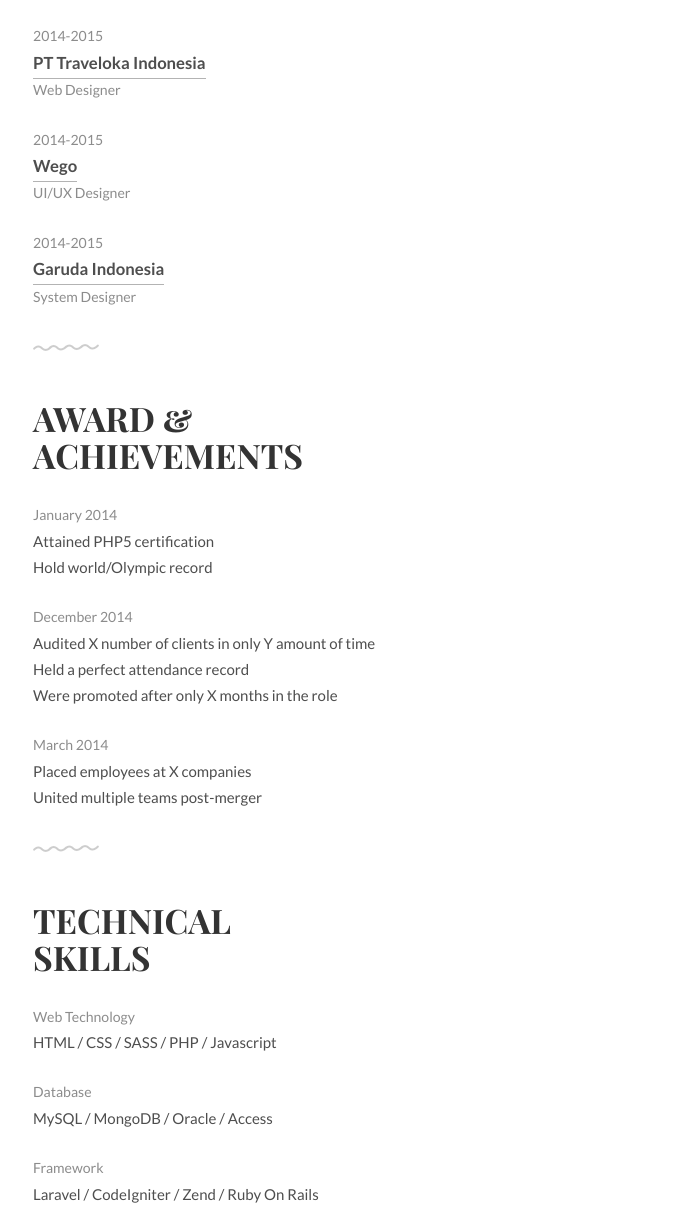
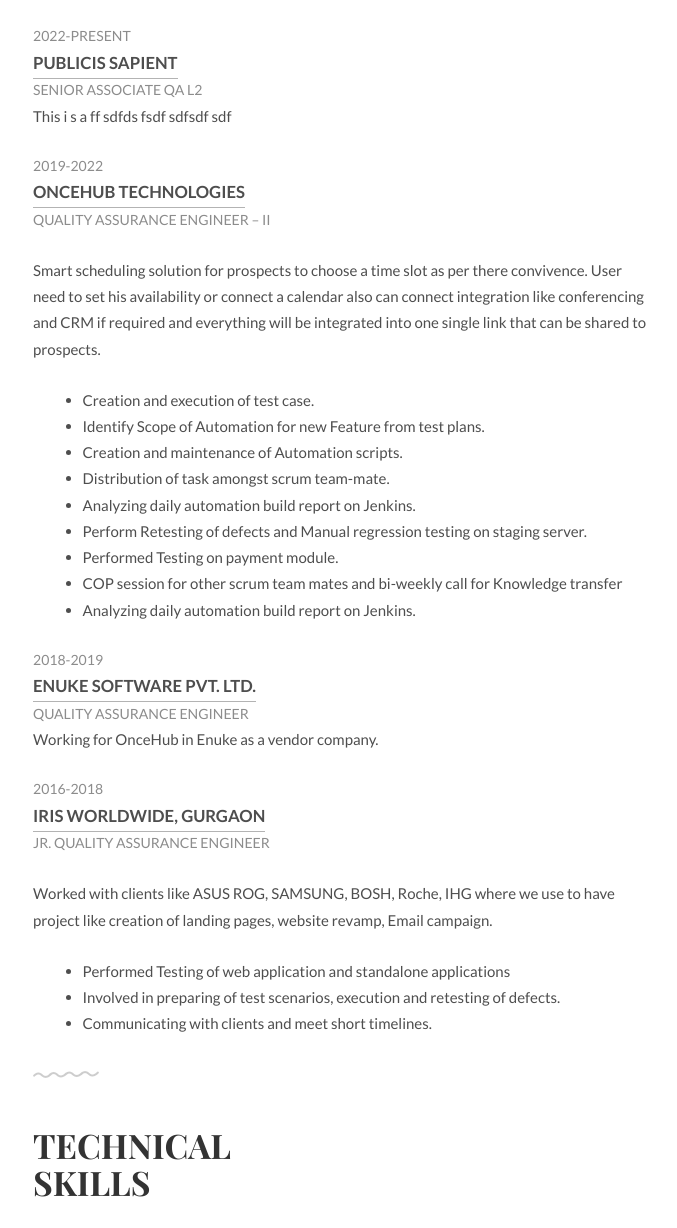
Before and after one commit to VarunKumarChandra/VarunKumarChandra.github.io, a plain HTML site: page index.html in a window 1280 px wide. Shown: the part 630-1858 px from the top of the page, without its empty margins (296-973 px from the left). Drawn offline with Linux system fonts and the light colour scheme.

Commit message:
updated index with my info

```diff
--- a/index.html
+++ b/index.html
@@ -1,22 +1,33 @@
 <!DOCTYPE html>
 <html>
   <head>
-    <title>Draco by @afnizarnur</title>
+    <title>VARUN | Automation Tester</title>
     <meta charset="utf-8" />
-    <meta name="viewport" content="width=device-width, initial-scale=1">
-    <meta name="description" content="Draco is free PSD &amp; HTML template by @afnizarnur">
-    <meta name="author" content="">
+    <meta name="viewport" content="width=device-width, initial-scale=1" />
+    <!-- <meta
+      name="description"
+      content="Draco is free PSD &amp; HTML template by @afnizarnur"
+    /> -->
+    <meta name="author" content="" />
     <meta name="viewport" content="width=device-width, initial-scale=1" />
     <link rel="stylesheet" href="css/kube.min.css" />
     <link rel="stylesheet" href="css/font-awesome.min.css" />
     <link rel="stylesheet" href="css/custom.min.css" />
     <link rel="shortcut icon" href="img/favicon.png" />
-	<link href='http://fonts.googleapis.com/css?family=Playfair+Display+SC:700' rel='stylesheet' type='text/css'>
-	<link href='http://fonts.googleapis.com/css?family=Lato:400,700' rel='stylesheet' type='text/css'>
+    <link
+      href="http://fonts.googleapis.com/css?family=Playfair+Display+SC:700"
+      rel="stylesheet"
+      type="text/css"
+    />
+    <link
+      href="http://fonts.googleapis.com/css?family=Lato:400,700"
+      rel="stylesheet"
+      type="text/css"
+    />
     <style>
       .intro h1:before {
         /* Edit this with your name or anything else */
-			content: 'DRACO';
+        content: "VARUN";
       }
     </style>
   </head>
@@ -25,8 +36,12 @@
     <div class="main-nav">
       <div class="container">
         <header class="group top-nav">
-				<div class="navigation-toggle" data-tools="navigation-toggle" data-target="#navbar-1">
-				    <span class="logo">DRACO</span>
+          <div
+            class="navigation-toggle"
+            data-tools="navigation-toggle"
+            data-target="#navbar-1"
+          >
+            <span class="logo">VARUN</span>
           </div>
           <nav id="navbar-1" class="navbar item-nav">
             <ul>
@@ -46,13 +61,16 @@
         <p>Hi, I’m Draco the Dragon</p>
         <div class="units-row units-split wrap">
           <div class="unit-20">
-					<img src="img/ava.jpg" alt="Avatar">
+            <img src="img/ava.jpg" alt="Avatar" />
           </div>
           <div class="unit-80">
-					<h1>I live in<br><span id="typed"></span></h1>
+            <h1>I live in<br /><span id="typed"></span></h1>
           </div>
           <p>
-					Draco is a constellation in the far northern sky. Its name is Latin for dragon. Draco is circumpolar (that is, never setting) for many observers in the northern hemisphere. It was one of the 48 constellations listed by the 2nd century astronomer Ptolemy.
+            Draco is a constellation in the far northern sky. Its name is Latin
+            for dragon. Draco is circumpolar (that is, never setting) for many
+            observers in the northern hemisphere. It was one of the 48
+            constellations listed by the 2nd century astronomer Ptolemy.
           </p>
         </div>
       </div>
@@ -61,29 +79,77 @@
     <!-- Work Experience -->
     <div class="work section second" id="experiences">
       <div class="container">
-			<h1>Work<br>Experiences</h1>
+        <h1>Work<br />Experiences</h1>
         <ul class="work-list">
-				<li>2014-2015</li>
-				<li><a href="#">PT Traveloka Indonesia</a></li>
-				<li>Web Designer</li>
+          <li>2022-PRESENT</li>
+          <li><a href="#">PUBLICIS SAPIENT</a></li>
+          <li>SENIOR ASSOCIATE QA L2</li>
+          <p>This i s a ff sdfds fsdf sdfsdf sdf</p>
         </ul>
         <ul class="work-list">
-				<li>2014-2015</li>
-				<li><a href="#">Wego</a></li>
-				<li>UI/UX Designer</li>
+          <li>2019-2022</li>
+          <li><a href="#">ONCEHUB TECHNOLOGIES</a></li>
+          <li>QUALITY ASSURANCE ENGINEER – II</li>
+        </ul>
+        <p>
+          Smart scheduling solution for prospects to choose a time slot as per
+          there convivence. User need to set his availability or connect a
+          calendar also can connect integration like conferencing and CRM if
+          required and everything will be integrated into one single link that
+          can be shared to prospects.
+        </p>
+
+        <ul>
+          <li>Creation and execution of test case.</li>
+          <li>Identify Scope of Automation for new Feature from test plans.</li>
+          <li>Creation and maintenance of Automation scripts.</li>
+          <li>Distribution of task amongst scrum team-mate.</li>
+          <li>Analyzing daily automation build report on Jenkins.</li>
+          <li>
+            Perform Retesting of defects and Manual regression testing on
+            staging server.
+          </li>
+          <li>Performed Testing on payment module.</li>
+          <li>
+            COP session for other scrum team mates and bi-weekly call for
+            Knowledge transfer
+          </li>
+          <li>Analyzing daily automation build report on Jenkins.</li>
         </ul>
         <ul class="work-list">
-				<li>2014-2015</li>
-				<li><a href="#">Garuda Indonesia</a></li>
-				<li>System Designer</li>
+          <li>2018-2019</li>
+          <li><a href="#">ENUKE SOFTWARE PVT. LTD.</a></li>
+          <li>QUALITY ASSURANCE ENGINEER</li>
+          <p>Working for OnceHub in Enuke as a vendor company.</p>
+        </ul>
+        <ul class="work-list">
+          <li>2016-2018</li>
+          <li><a href="#">IRIS WORLDWIDE, GURGAON</a></li>
+          <li>JR. QUALITY ASSURANCE ENGINEER</li>
+        </ul>
+        <p>
+          Worked with clients like ASUS ROG, SAMSUNG, BOSH, Roche, IHG where we
+          use to have project like creation of landing pages, website revamp,
+          Email campaign.
+        </p>
+
+        <ul>
+          <li>
+            Performed Testing of web application and standalone applications
+          </li>
+          <li>
+            Involved in preparing of test scenarios, execution and retesting of
+            defects.
+          </li>
+          <li>Communicating with clients and meet short timelines.</li>
         </ul>
       </div>
     </div>
 
     <!-- Award & Achievements -->
-	<div class="award section second" id="achievements">
+    <!-- <div class="award section second" id="achievements">
       <div class="container">
-			<h1>Award &amp;<br>Achievements</h1>
+        <h1>Award &amp;<br />Achievements</h1>
         <ul class="award-list list-flat">
           <li>January 2014</li>
           <li>Attained PHP5 certification</li>
@@ -101,23 +167,19 @@
           <li>United multiple teams post-merger</li>
         </ul>
       </div>
-	</div>
+    </div> -->
 
     <!-- Technical Skills -->
     <div class="skills section second" id="skills">
       <div class="container">
-			<h1>Technical<br>Skills</h1>
+        <h1>Technical<br />Skills</h1>
         <ul class="skill-list list-flat">
-				<li>Web Technology</li>
-				<li>HTML / CSS / SASS / PHP / Javascript</li>
+          <li>Automation Testing</li>
+          <li>CUCUMBER / SELENIUM / JAVA / RESTASSURED </li>
         </ul>
         <ul class="skill-list list-flat">
-				<li>Database</li>
-				<li>MySQL / MongoDB / Oracle / Access</li>
-			</ul>
-			<ul class="skill-list list-flat">
-				<li>Framework</li>
-				<li>Laravel / CodeIgniter / Zend / Ruby On Rails</li>
+          <li>Others</li>
+          <li>JENKINS / GITHUB / BITBUCKET / GIT / AWS</li>
         </ul>
       </div>
     </div>
@@ -137,10 +199,26 @@
           </div>
           <div class="unit-50">
             <ul class="social list-flat right">
-						<li><a href="mailto:afnizarhilmi@gmail.com"><i class="fa fa-send"></i></a></li>
-						<li><a href="http://twitter.com/afnizarnur"><i class="fa fa-twitter"></i></a></li>
-						<li><a href="http://dribbble.com/afnizarnur"><i class="fa fa-dribbble"></i></a></li>
-						<li><a href="http://behance.com/afnizarnur"><i class="fa fa-behance"></i></a></li>
+              <li>
+                <a href="mailto:afnizarhilmi@gmail.com"
+                  ><i class="fa fa-send"></i
+                ></a>
+              </li>
+              <li>
+                <a href="http://twitter.com/afnizarnur"
+                  ><i class="fa fa-twitter"></i
+                ></a>
+              </li>
+              <li>
+                <a href="http://dribbble.com/afnizarnur"
+                  ><i class="fa fa-dribbble"></i
+                ></a>
+              </li>
+              <li>
+                <a href="http://behance.com/afnizarnur"
+                  ><i class="fa fa-behance"></i
+                ></a>
+              </li>
             </ul>
           </div>
         </div>
@@ -153,11 +231,24 @@
     <script src="js/kube.min.js"></script>
     <script src="js/site.js"></script>
     <script>
-		function newTyped(){}$(function(){$("#typed").typed({
+      function newTyped() {}
+      $(function () {
+        $("#typed").typed({
           // Change to edit type effect
           strings: ["far northern sky", "your galaxy", "everywhere"],
 
-		typeSpeed:90,backDelay:700,contentType:"html",loop:!0,resetCallback:function(){newTyped()}}),$(".reset").click(function(){$("#typed").typed("reset")})});
+          typeSpeed: 90,
+          backDelay: 700,
+          contentType: "html",
+          loop: !0,
+          resetCallback: function () {
+            newTyped();
+          },
+        }),
+          $(".reset").click(function () {
+            $("#typed").typed("reset");
+          });
+      });
     </script>
   </body>
 </html>
```
Lines whose indentation alone changed are shown as unchanged.
